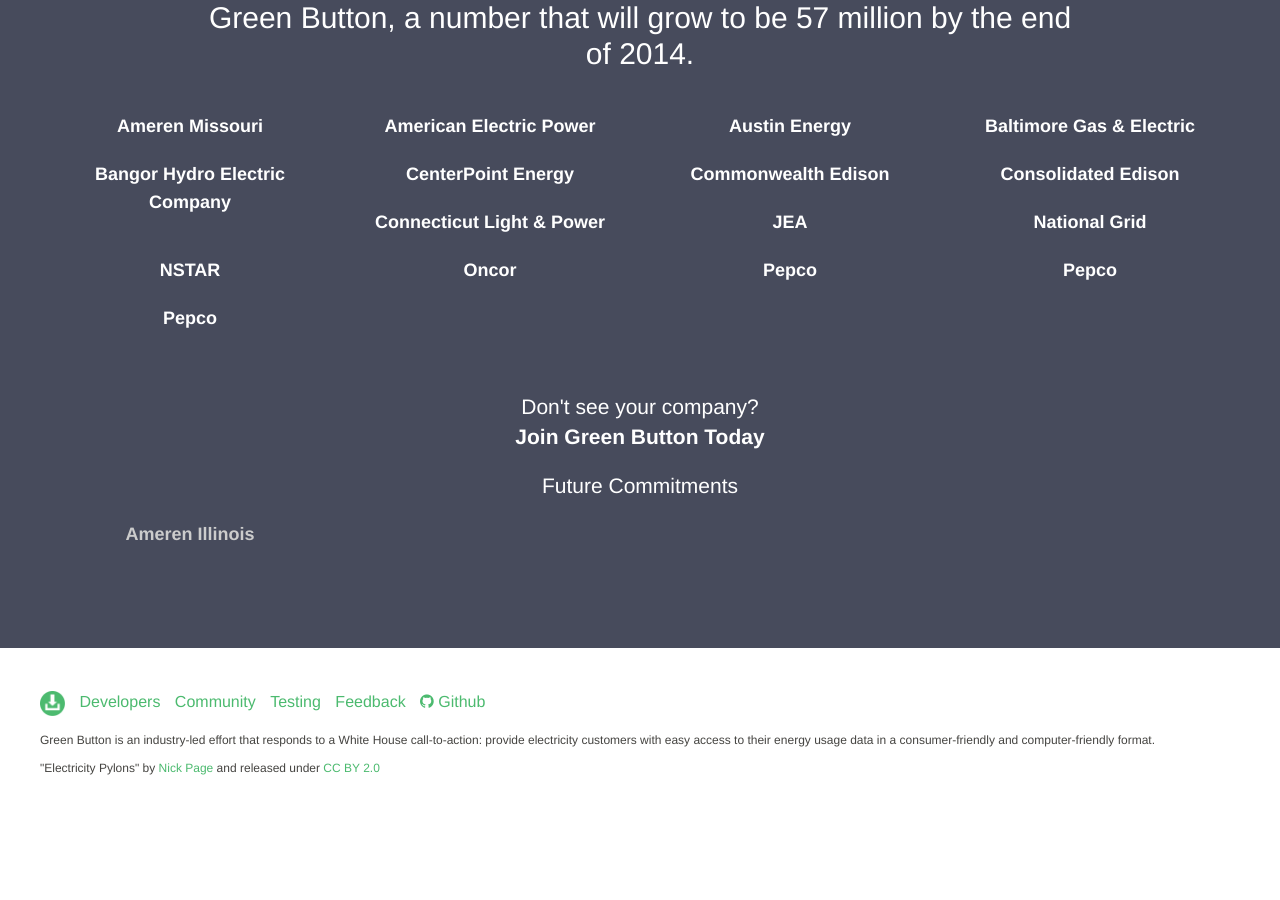
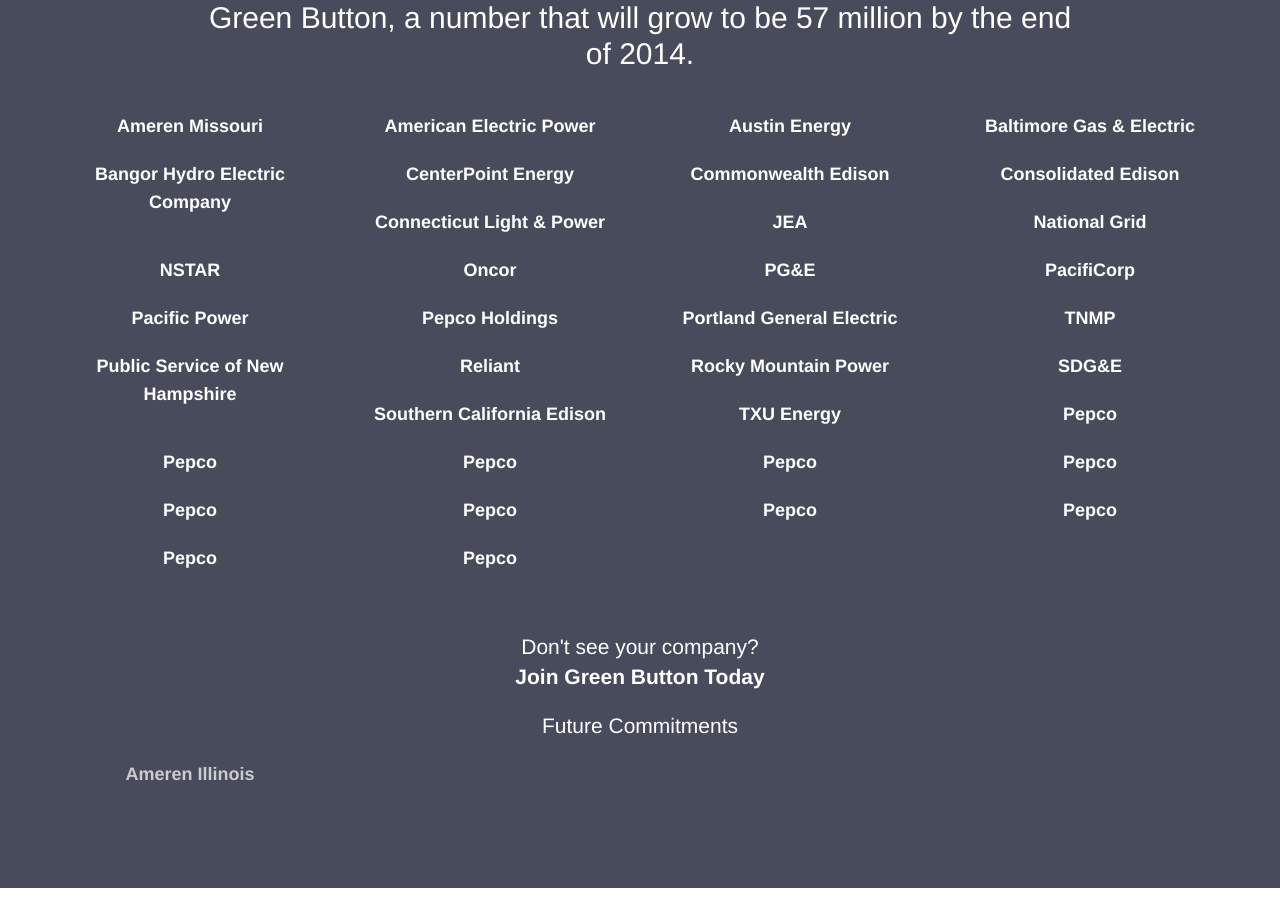
Before and after one commit to green-button/green-button.github.io, a Jekyll site: the page built from index.html, in a window 1280 px wide and 900 px high, scrolled down 1435 px. Built offline with Jekyll 4.4.1, drawn with Linux system fonts in a browser that asks for light colours; before the commit the page ends 2257 px from its top, so only the background shows below that.

Commit message:
Update partners.yml
Adding more companies

```diff
--- a/_data/partners.yml
+++ b/_data/partners.yml
@@ -27,9 +27,49 @@
   url: "http://www.nstar.com/residential/energy_efficiency/green_button/default.asp"
 - name: "Oncor"
   url: "http://www.oncor.com/"
+- name: "PG&E"
+  url: "http://www.pge.com"
+- name: "PacifiCorp"
+  url: "http://www.pacificorp.com"
+- name: "Pacific Power"
+  url: "https://www.pacificpower.net"
+- name: "Pepco Holdings"
+  url: "http://www.pepcoholdings.com"
+- name: "Portland General Electric"
+  url: "http://www.portlandgeneral.com"
+- name: "TNMP"
+  url: "http://www.tnmp.com/"
+- name: "Public Service of New Hampshire"
+  url: "https://www.psnh.com/"
+- name: "Reliant"
+  url: "https://www.reliant.com"
+- name: "Rocky Mountain Power"
+  url: "https://www.rockymountainpower.net"
+- name: "SDG&E"
+  url: "http://www.sdge.com/"
+- name: "Southern California Edison"
+  url: "https://www.sce.com"
+- name: "TXU Energy"
+  url: "http://www.txu.com/"
 - name: "Pepco"
   url: "http://pepco.com"
 - name: "Pepco"
   url: "http://pepco.com"
 - name: "Pepco"
   url: "http://pepco.com"
+- name: "Pepco"
+  url: "http://pepco.com"
+- name: "Pepco"
+  url: "http://pepco.com"
+- name: "Pepco"
+  url: "http://pepco.com"
+- name: "Pepco"
+  url: "http://pepco.com"
+- name: "Pepco"
+  url: "http://pepco.com"
+- name: "Pepco"
+  url: "http://pepco.com"
+- name: "Pepco"
+  url: "http://pepco.com"
+- name: "Pepco"
+  url: "http://pepco.com"
```
